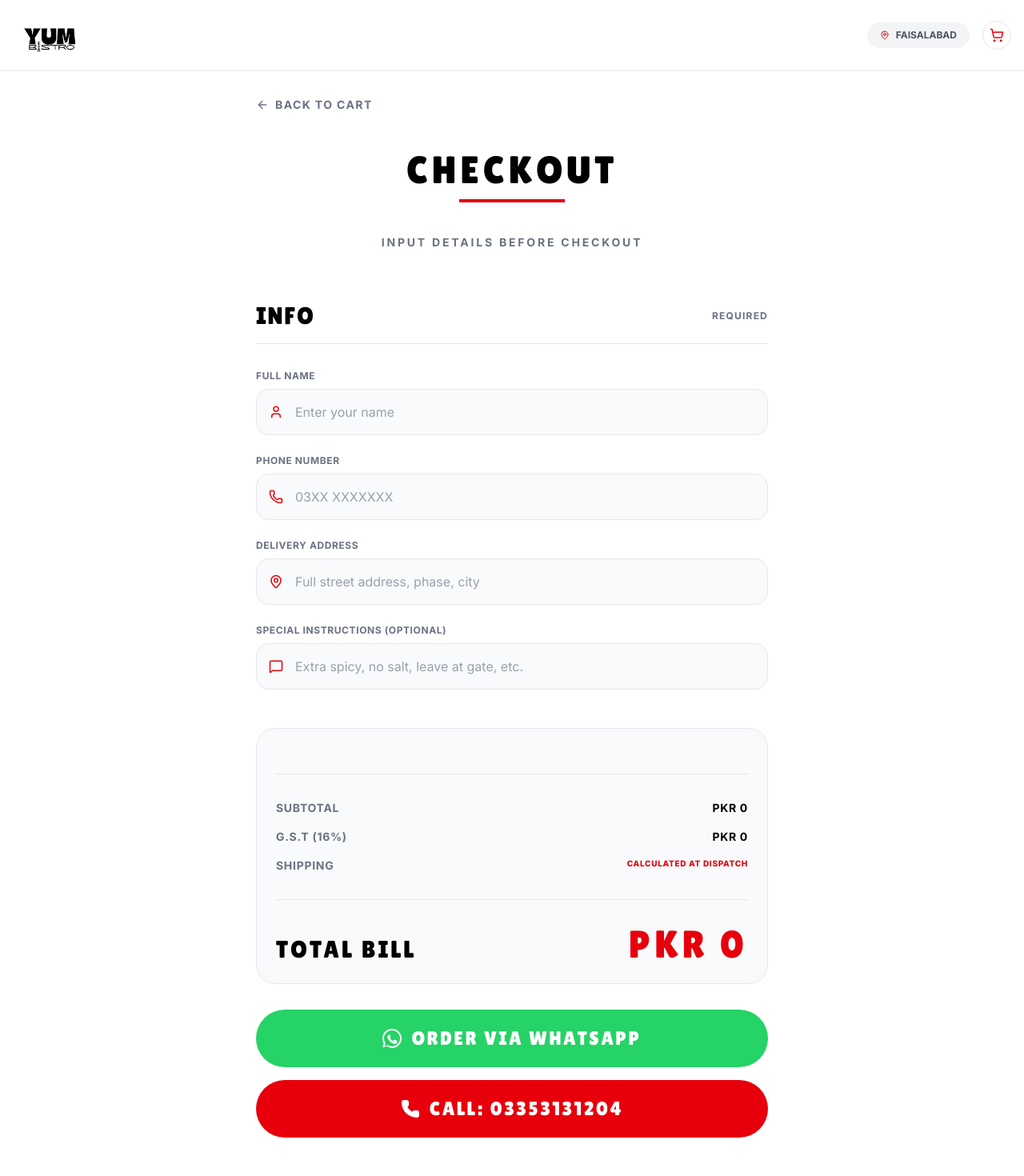
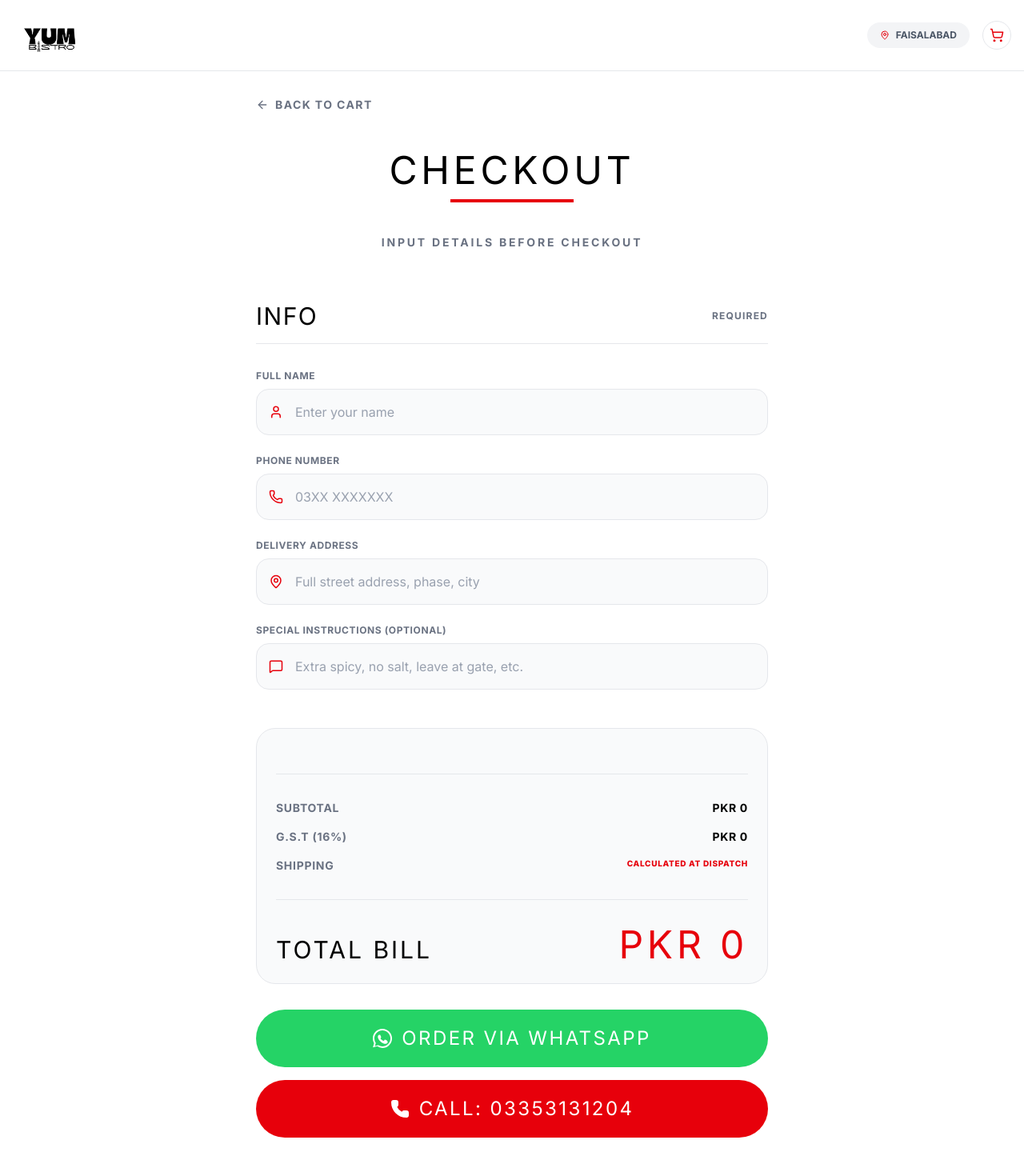
Before and after one commit to msaad-561/Yum-Bistro, a Next.js app: page /checkout in a window 1280 px wide. Shown: the top 1470 px of the page at 80% size. Built offline with nearby package versions, Linux system fonts and the light colour scheme; a web font is replaced by a local one.

Commit message:
Replace all font-heading with Peace Sans across checkout, error, and 404 pages

```diff
--- a/app/checkout/page.tsx
+++ b/app/checkout/page.tsx
@@ -98,7 +98,7 @@ export default function CheckoutPage() {
 
         {/* Title */}
         <div className="text-center mb-16">
-          <h1 className="font-heading text-5xl tracking-widest text-black mb-6 uppercase inline-block relative">
+          <h1 className="font-peace-sans text-5xl tracking-widest text-black mb-6 uppercase inline-block relative">
             CHECKOUT
             <div className="absolute -bottom-4 left-1/4 right-1/4 h-1 bg-red-600"></div>
           </h1>
@@ -110,7 +110,7 @@ export default function CheckoutPage() {
         {/* Form Details */}
         <div className="mb-12">
           <div className="flex items-center justify-between border-b border-gray-200 pb-4 mb-8">
-            <h2 className="font-heading text-3xl tracking-wider text-black uppercase">INFO</h2>
+            <h2 className="font-peace-sans text-3xl tracking-wider text-black uppercase">INFO</h2>
             <span className="text-gray-500 text-xs font-bold tracking-widest uppercase">REQUIRED</span>
           </div>
 
@@ -195,7 +195,7 @@ export default function CheckoutPage() {
                 </div>
                 <div className="flex-grow flex flex-col justify-center space-y-1">
                   <div className="flex justify-between items-start">
-                    <h3 className="font-heading tracking-wider text-xl text-black uppercase">{item.name}</h3>
+                    <h3 className="font-peace-sans tracking-wider text-xl text-black uppercase">{item.name}</h3>
                     <span className="font-bold text-red-600 whitespace-nowrap ml-4">PKR {(item.price * item.quantity).toFixed(0)}</span>
                   </div>
                   <div className="text-xs text-gray-600 font-bold bg-gray-200 self-start px-2 py-1 rounded">
@@ -222,8 +222,8 @@ export default function CheckoutPage() {
           </div>
 
           <div className="flex items-end justify-between">
-            <span className="font-heading text-3xl tracking-widest text-black">TOTAL BILL</span>
-            <span className="font-heading text-5xl tracking-widest text-red-600">PKR {totalBill.toFixed(0)}</span>
+            <span className="font-peace-sans text-3xl tracking-widest text-black">TOTAL BILL</span>
+            <span className="font-peace-sans text-5xl tracking-widest text-red-600">PKR {totalBill.toFixed(0)}</span>
           </div>
         </div>
 
@@ -231,7 +231,7 @@ export default function CheckoutPage() {
         <div className="space-y-4 mb-12">
           <button
             onClick={handleWhatsAppOrder}
-            className="w-full bg-[#25D366] hover:bg-[#20bd5a] text-white font-heading text-2xl tracking-widest py-5 rounded-full transition-colors flex items-center justify-center space-x-3 uppercase"
+            className="w-full bg-[#25D366] hover:bg-[#20bd5a] text-white font-peace-sans text-2xl tracking-widest py-5 rounded-full transition-colors flex items-center justify-center space-x-3 uppercase"
           >
             <svg width="24" height="24" viewBox="0 0 24 24" fill="white" xmlns="http://www.w3.org/2000/svg">
               <path d="M12.011 0C5.385 0 0 5.385 0 12.011c0 2.115.553 4.148 1.583 5.952L.15 23.197l5.358-1.405A11.966 11.966 0 0 0 12.01 24c6.626 0 12.011-5.385 12.011-12.011S18.636 0 12.011 0zm0 22.023c-1.802 0-3.567-.482-5.115-1.401l-.367-.217-3.799.996 1.01-3.702-.238-.378a10.024 10.024 0 0 1-1.527-5.334c0-5.54 4.509-10.048 10.036-10.048 5.54 0 10.048 4.509 10.048 10.048 0 5.54-4.508 10.048-10.048 10.048zm5.542-7.531c-.304-.152-1.794-.886-2.072-.988-.278-.102-.482-.152-.684.152-.203.304-.786.988-.962 1.191-.177.203-.355.228-.659.076-1.464-.73-2.529-1.397-3.486-2.736-.254-.356.126-.33.722-1.523.076-.152.038-.28-.018-.432-.056-.152-.684-1.648-.938-2.256-.247-.594-.498-.514-.684-.524-.178-.009-.381-.01-.584-.01a1.118 1.118 0 0 0-.81.381c-.279.304-1.064 1.04-1.064 2.535 0 1.494 1.089 2.937 1.241 3.14.152.203 2.144 3.27 5.19 4.536 2.052.853 2.76.903 3.666.76.621-.098 1.794-.733 2.047-1.444.253-.711.253-1.318.177-1.444-.076-.127-.278-.203-.582-.355z"/>
@@ -239,7 +239,7 @@ export default function CheckoutPage() {
             <span>Order via WhatsApp</span>
           </button>
 
-          <a href="tel:03353131204" className="w-full bg-red-600 hover:bg-red-700 text-white font-heading text-2xl tracking-widest py-5 rounded-full transition-colors flex items-center justify-center space-x-3 uppercase">
+          <a href="tel:03353131204" className="w-full bg-red-600 hover:bg-red-700 text-white font-peace-sans text-2xl tracking-widest py-5 rounded-full transition-colors flex items-center justify-center space-x-3 uppercase">
             <Phone size={24} className="fill-current" />
             <span>Call: 03353131204</span>
           </a>
--- a/app/error.tsx
+++ b/app/error.tsx
@@ -17,7 +17,7 @@ export default function Error({
   return (
     <div className="min-h-screen flex items-center justify-center bg-white p-4">
       <div className="text-center max-w-md">
-        <h2 className="text-2xl font-bold font-heading mb-4 text-red-600">Something went wrong</h2>
+        <h2 className="text-2xl font-bold font-peace-sans mb-4 text-red-600">Something went wrong</h2>
         <p className="text-gray-600 mb-8 font-sans">
           We apologize for the inconvenience. Our team has been notified.
         </p>
--- a/app/not-found.tsx
+++ b/app/not-found.tsx
@@ -4,7 +4,7 @@ export default function NotFound() {
   return (
     <div className="min-h-screen flex items-center justify-center bg-zinc-50 p-4">
       <div className="text-center max-w-md">
-        <h2 className="text-4xl font-black font-heading mb-4 text-red-600 tracking-widest uppercase">404 - Not Found</h2>
+        <h2 className="text-4xl font-black font-peace-sans mb-4 text-red-600 tracking-widest uppercase">404 - Not Found</h2>
         <p className="text-gray-600 mb-8 font-sans">
           The page you are looking for doesn&apos;t exist or has been moved.
         </p>
```
